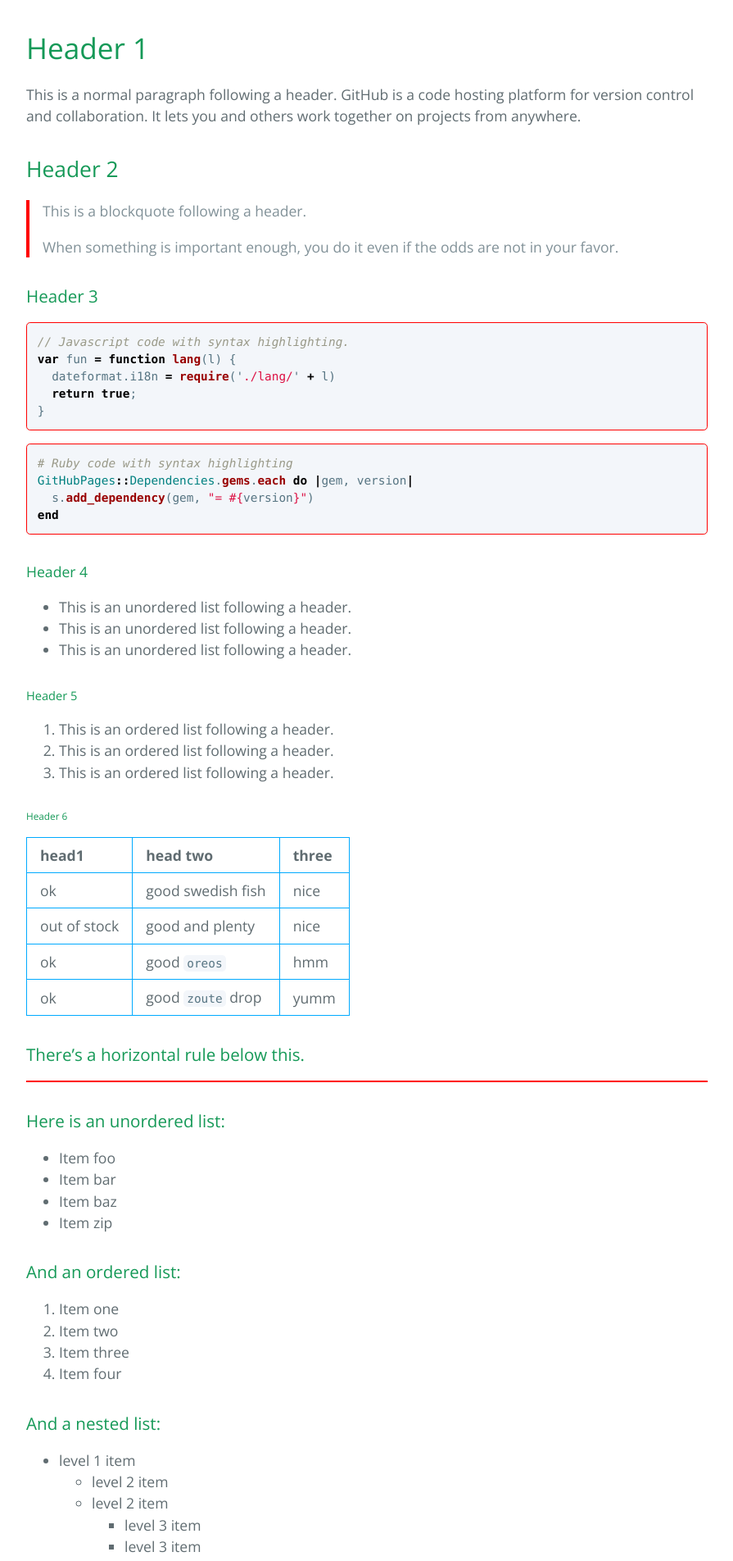
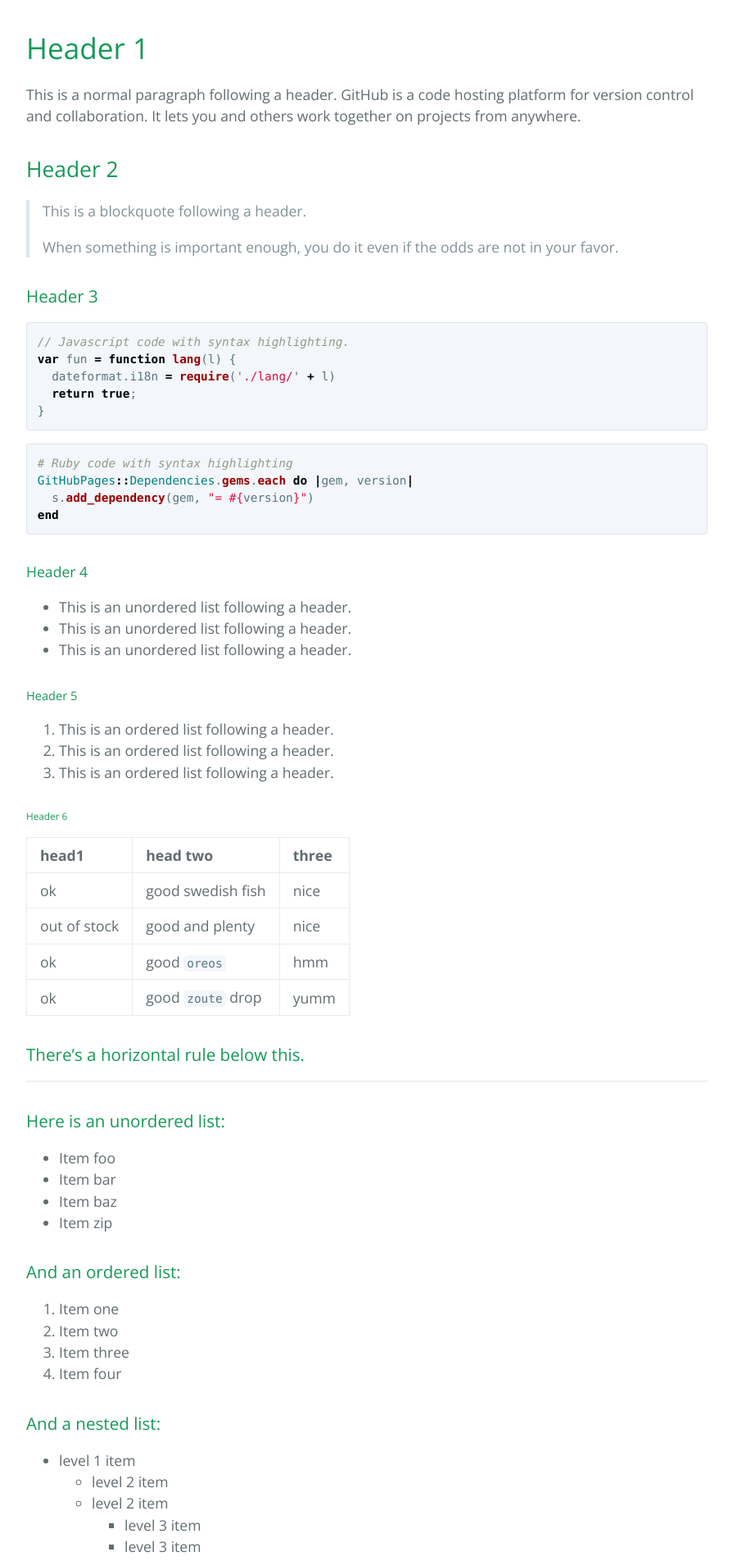
Before and after one commit to joey101/website, a Jekyll site: the page built from index.md, in a window 1280 px wide. Shown: the part 1015-2919 px from the top of the page at 82% size, without its empty margins (192-1087 px from the left). Built offline with Jekyll 4.4.1, drawn with Linux system fonts in a browser that asks for light colours; our own code applies the rules of GitHub Pages for plain Markdown files.

Commit message:
Update variables.scss

```diff
--- a/_sass/variables.scss
+++ b/_sass/variables.scss
@@ -18,6 +18,6 @@ $code-bg-color: #f3f6fa !default;
 $code-text-color: #567482 !default;
 
 // Borders
-$border-color: #ff0000 !default;
-$table-border-color: #00aaff !default;
-$hr-border-color: #ff0000 !default;
+$border-color: #dce6f0 !default;
+$table-border-color: #e9ebec !default;
+$hr-border-color: #eff0f1 !default;
```
